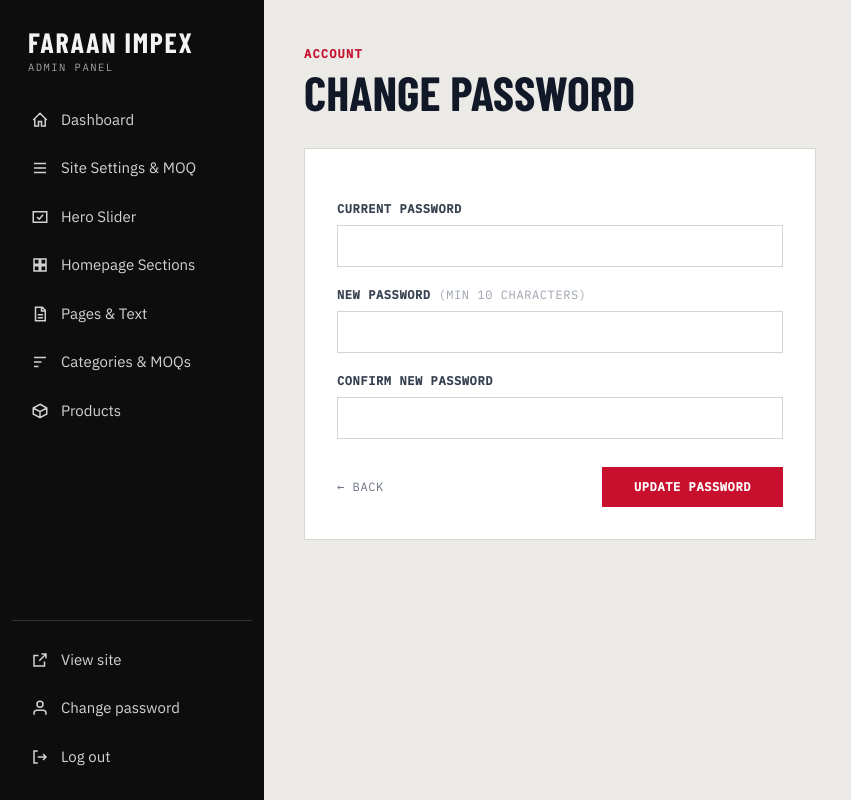
After one commit to majidsheikh96/faraan-impex-site, a PHP site: page /admin/profile.php in a window 1280 px wide. The commit adds this page. Shown: the whole page, without its empty margins (0-851 px from the left). Run offline with PHP 8.4, Linux system fonts and the light colour scheme; the visitor is signed in with stand-in values (Sample User, id 1); some libraries are stand-ins or nearby versions.

Commit message:
feat: admin profile page for changing login credentials

```diff
--- a/admin/layout.php
+++ b/admin/layout.php
@@ -62,6 +62,7 @@ function admin_header(string $title, string $activeNav = ''): void {
     </div>
     <div class="admin-foot">
       <a href="/" target="_blank" rel="noopener"><?= $icon('M14 4h6v6M20 4l-9 9M18 14v6H4V6h6') ?><span>View site</span></a>
+      <a href="/admin/profile.php"><?= $icon('M20 21v-2a4 4 0 0 0-4-4H8a4 4 0 0 0-4 4v2M12 11a4 4 0 1 0 0-8 4 4 0 0 0 0 8z') ?><span>Change password</span></a>
       <a href="/admin/logout.php"><?= $icon('M9 4H4v16h5M16 8l4 4-4 4M20 12H9') ?><span>Log out</span></a>
     </div>
   </aside>
--- /dev/null
+++ b/admin/profile.php
@@ -0,0 +1,80 @@
+<?php
+/**
+ * Admin: Change Password
+ */
+declare(strict_types=1);
+require_once __DIR__ . '/layout.php';
+
+$error   = '';
+$success = false;
+
+if ($_SERVER['REQUEST_METHOD'] === 'POST' && verify_csrf($_POST['csrf'] ?? '')) {
+    $current  = (string)($_POST['current_password']  ?? '');
+    $new      = (string)($_POST['new_password']       ?? '');
+    $confirm  = (string)($_POST['confirm_password']   ?? '');
+
+    if ($current === '' || $new === '' || $confirm === '') {
+        $error = 'All fields are required.';
+    } elseif (strlen($new) < 10) {
+        $error = 'New password must be at least 10 characters.';
+    } elseif ($new !== $confirm) {
+        $error = 'New password and confirmation do not match.';
+    } else {
+        $stmt = db()->prepare('SELECT id, username, password_hash FROM admin_users WHERE id = ? LIMIT 1');
+        $stmt->execute([$_SESSION['admin_id']]);
+        $row = $stmt->fetch();
+        if (!$row || !password_verify($current, $row['password_hash'])) {
+            $error = 'Current password is incorrect.';
+        } else {
+            $hash = password_hash($new, PASSWORD_BCRYPT, ['cost' => 12]);
+            db()->prepare('UPDATE admin_users SET password_hash = ? WHERE id = ?')
+               ->execute([$hash, $row['id']]);
+            flash_set('Password updated successfully.');
+            $success = true;
+        }
+    }
+}
+
+admin_header('Change Password');
+?>
+
+<div class="max-w-lg">
+  <div class="mb-8">
+    <span class="font-mono text-xs uppercase tracking-widest text-[#C8102E] font-bold">ACCOUNT</span>
+    <h1 class="text-3xl font-extrabold text-gray-900 tracking-tight mt-1">Change Password</h1>
+  </div>
+
+  <?php if ($error): ?>
+    <div class="mb-6 bg-red-50 border border-red-200 rounded-xl px-5 py-4 text-sm text-red-700 font-mono"><?= e($error) ?></div>
+  <?php endif; ?>
+
+  <form method="post" class="bg-white rounded-2xl border border-gray-200/80 p-6 sm:p-8 shadow-sm space-y-5">
+    <input type="hidden" name="csrf" value="<?= csrf_token() ?>">
+
+    <div>
+      <label class="block text-xs font-mono font-bold uppercase tracking-wider text-gray-700 mb-2">Current Password</label>
+      <input type="password" name="current_password" required autocomplete="current-password"
+             class="w-full px-4 py-2.5 rounded-xl border border-gray-300 text-sm">
+    </div>
+    <div>
+      <label class="block text-xs font-mono font-bold uppercase tracking-wider text-gray-700 mb-2">New Password <span class="font-normal text-gray-400">(min 10 characters)</span></label>
+      <input type="password" name="new_password" required autocomplete="new-password"
+             class="w-full px-4 py-2.5 rounded-xl border border-gray-300 text-sm">
+    </div>
+    <div>
+      <label class="block text-xs font-mono font-bold uppercase tracking-wider text-gray-700 mb-2">Confirm New Password</label>
+      <input type="password" name="confirm_password" required autocomplete="new-password"
+             class="w-full px-4 py-2.5 rounded-xl border border-gray-300 text-sm">
+    </div>
+
+    <div class="flex items-center justify-between pt-2">
+      <a href="/admin/dashboard.php" class="text-xs font-mono text-gray-500 hover:text-gray-900 uppercase tracking-wider">← Back</a>
+      <button type="submit"
+              class="inline-flex items-center gap-2 bg-[#C8102E] hover:bg-[#9E0C24] text-white px-8 py-3 rounded-xl font-mono text-xs font-bold uppercase tracking-wider transition-colors shadow-md">
+        Update Password
+      </button>
+    </div>
+  </form>
+</div>
+
+<?php admin_footer(); ?>
```
